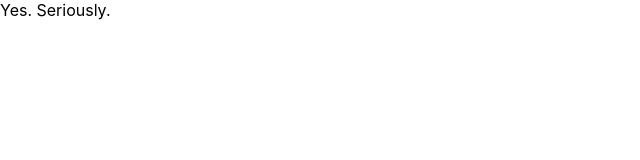
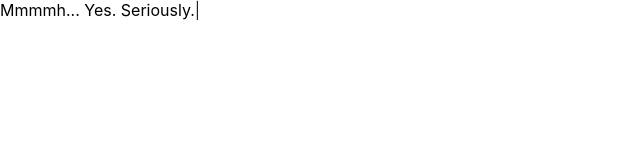
Before and after one commit to Thanaen/should-i-go-to-sleep, a Next.js app: page / in a window 1280 px wide. Shown: the top 160 px of the page, without its empty margins (0-640 px from the left). Built offline with nearby package versions, Linux system fonts and the light colour scheme.

Commit message:
Use react-typist to display text

```diff
--- a/pages/index.tsx
+++ b/pages/index.tsx
@@ -1,11 +1,13 @@
 import React from 'react';
 import Head from 'next/head';
+import Typist from 'react-typist';
+import 'react-typist/dist/Typist.css';
 import dayjs from 'dayjs';
 import isBetween from 'dayjs/plugin/isBetween';
 
 dayjs.extend(isBetween);
 
-const Home: React.FC = () => {
+const getMessage = () => {
   const hour = dayjs().hour();
   let message: string | undefined;
   if (hour >= 20 && hour < 22) {
@@ -20,12 +22,21 @@ const Home: React.FC = () => {
     message = 'Nope.';
   }
 
+  return message;
+};
+
+const Home: React.FC = () => {
   return (
     <>
       <Head>
         <title>Should I go to sleep ?</title>
       </Head>
-      <span>{message}</span>
+      <span>
+        <Typist>
+          Mmmmh...
+          <Typist.Delay ms={500} /> {getMessage()}
+        </Typist>
+      </span>
     </>
   );
 };
```
